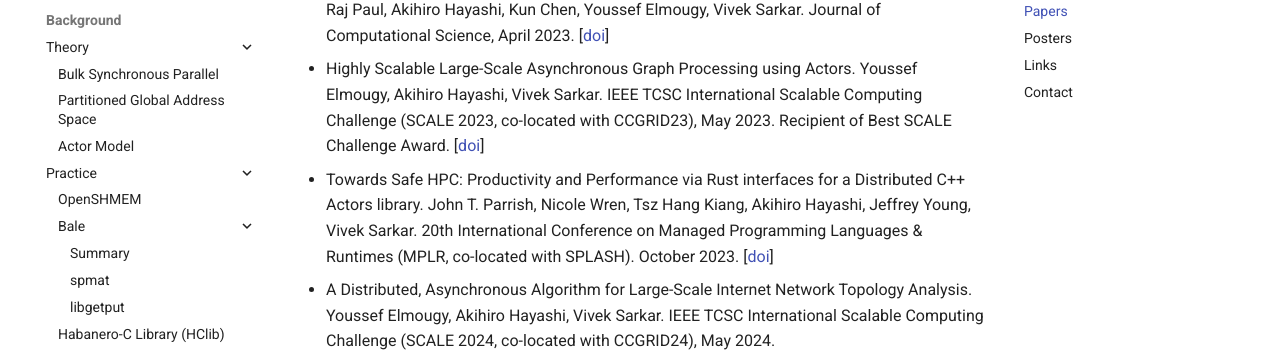
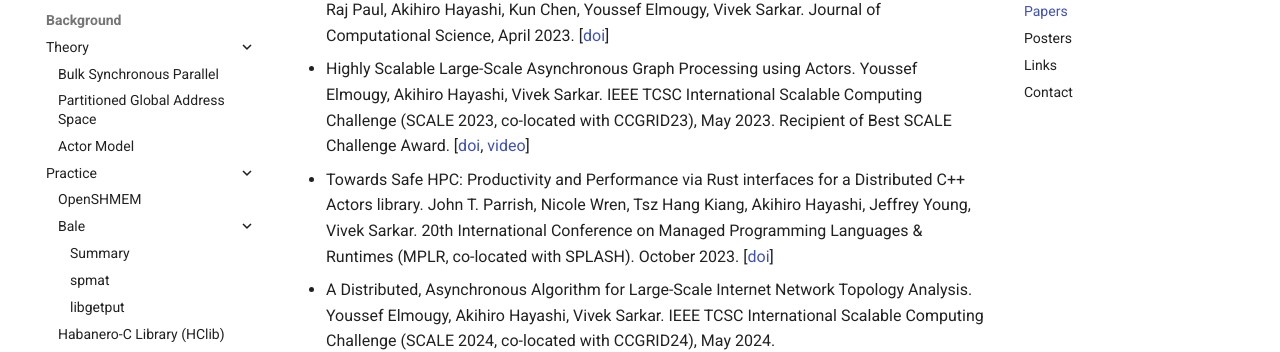
Before and after one commit to ahayashi/hclib-actor, an MkDocs documentation site: the page built from doc/markdowns/index.md, in a window 1280 px wide and 900 px high, scrolled down 370 px. Shown: the part 124-476 px from the top of the window. Built offline with MkDocs 1.6.1 and Material for MkDocs 9.7.7, drawn with Linux system fonts in a browser that asks for light colours; comment, search, counter and statistics services are not loaded.

Commit message:
Update index.md

```diff
--- a/doc/markdowns/index.md
+++ b/doc/markdowns/index.md
@@ -9,7 +9,7 @@ This document describes an actor/selector-based C/C++ programming systems for di
 
 * A Fine-grained Asynchronous Bulk Synchronous parallelism model for PGAS applications. Sri Raj Paul, Akihiro Hayashi, Kun Chen, Youssef Elmougy, Vivek Sarkar. Journal of Computational Science, April 2023. [[doi](https://doi.org/10.1016/j.jocs.2023.102014)]
 
-* Highly Scalable Large-Scale Asynchronous Graph Processing using Actors. Youssef Elmougy, Akihiro Hayashi, Vivek Sarkar. IEEE TCSC International Scalable Computing Challenge (SCALE 2023, co-located with CCGRID23), May 2023. Recipient of Best SCALE Challenge Award. [[doi](https://ieeexplore.ieee.org/document/10181177)]
+* Highly Scalable Large-Scale Asynchronous Graph Processing using Actors. Youssef Elmougy, Akihiro Hayashi, Vivek Sarkar. IEEE TCSC International Scalable Computing Challenge (SCALE 2023, co-located with CCGRID23), May 2023. Recipient of Best SCALE Challenge Award. [[doi](https://ieeexplore.ieee.org/document/10181177), [video](https://youtu.be/fMSbSHhsW0o)]
 
 *  Towards Safe HPC: Productivity and Performance via Rust interfaces for a Distributed C++ Actors library. John T. Parrish, Nicole Wren, Tsz Hang Kiang, Akihiro Hayashi, Jeffrey Young, Vivek Sarkar. 20th International Conference on Managed Programming Languages & Runtimes (MPLR, co-located with SPLASH). October 2023. [[doi](https://doi.org/10.1145/3617651.3622992)]
 
```
